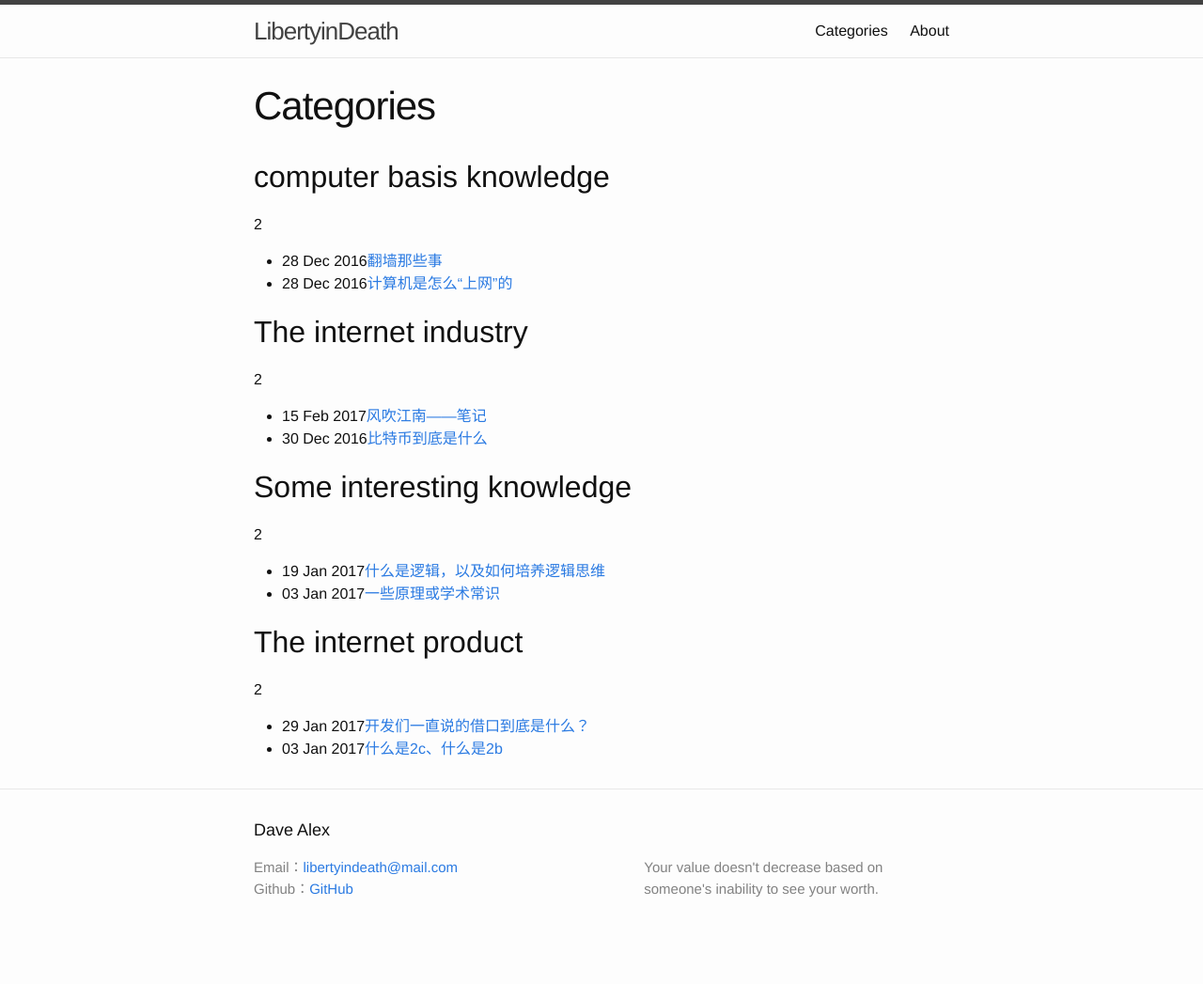
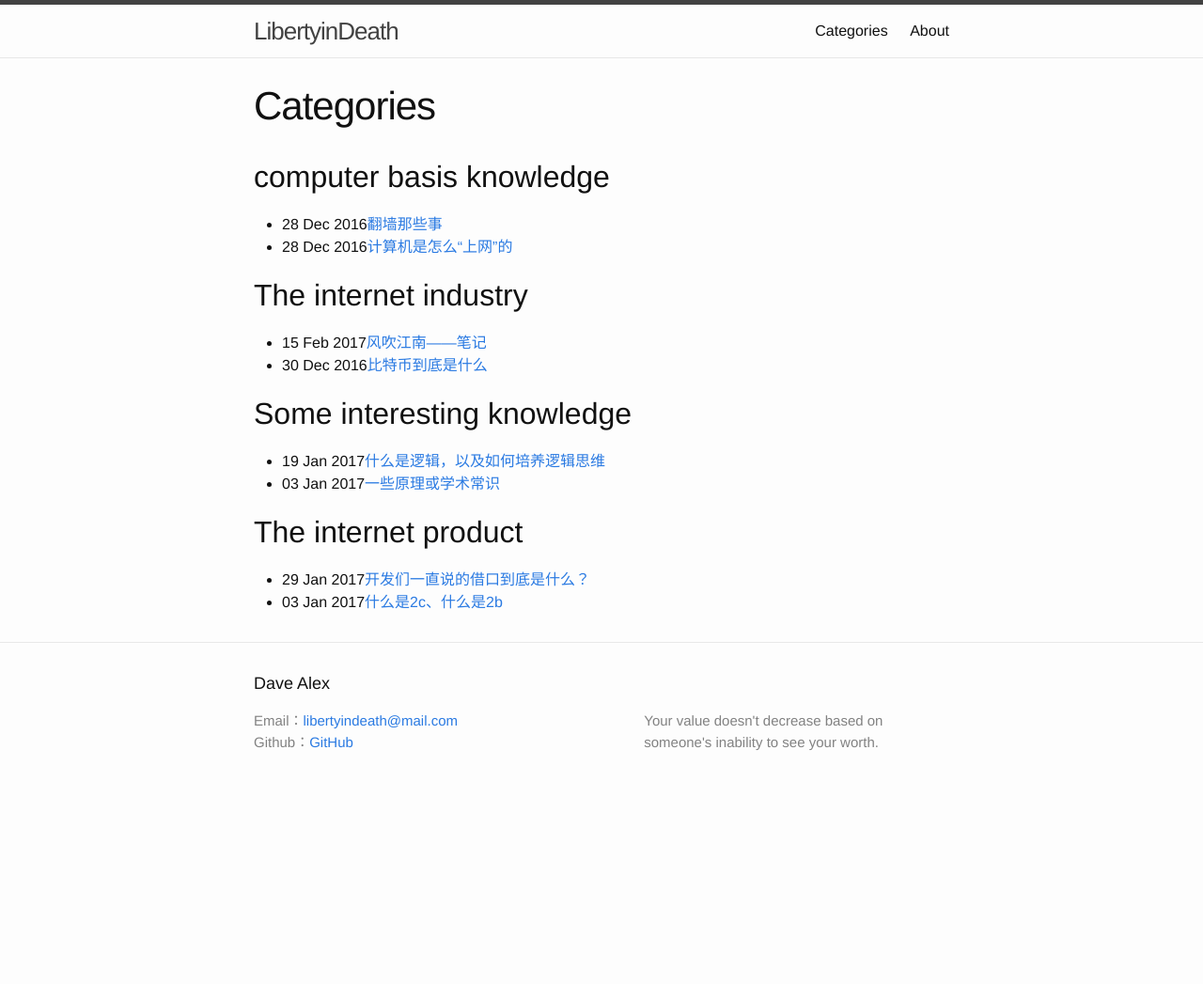
Before and after one commit to LibertyinDeath/libertyindeath.github.com, a Jekyll site: the page built from a1.md, in a window 1280 px wide. Shown: the whole page at 94% size. Built offline with Jekyll 4.4.1, drawn with Linux system fonts in a browser that asks for light colours; after the commit the page ends 900 px from its top, so only the background shows below that.

```diff
--- a/a1.md
+++ b/a1.md
@@ -4,7 +4,7 @@
 permalink: /Categoriesß/
 ---
 {% for category in site.categories %}
-<h2>{{ category | first }}</h2> <span>{{ category | last | size }}</span>
+<h2>{{ category | first }}</h2>
 <ul class="arc-list">
 {% for post in category.last %}
 <li>{{ post.date | date_to_string}}<a href="{{ post.url }}">{{ post.title }}</a></li>
```
